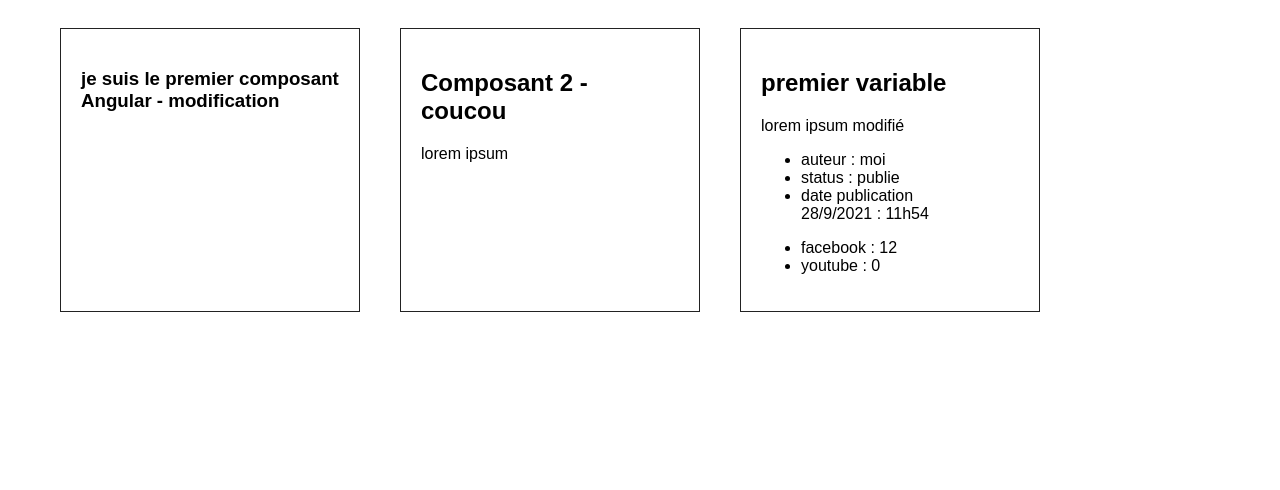
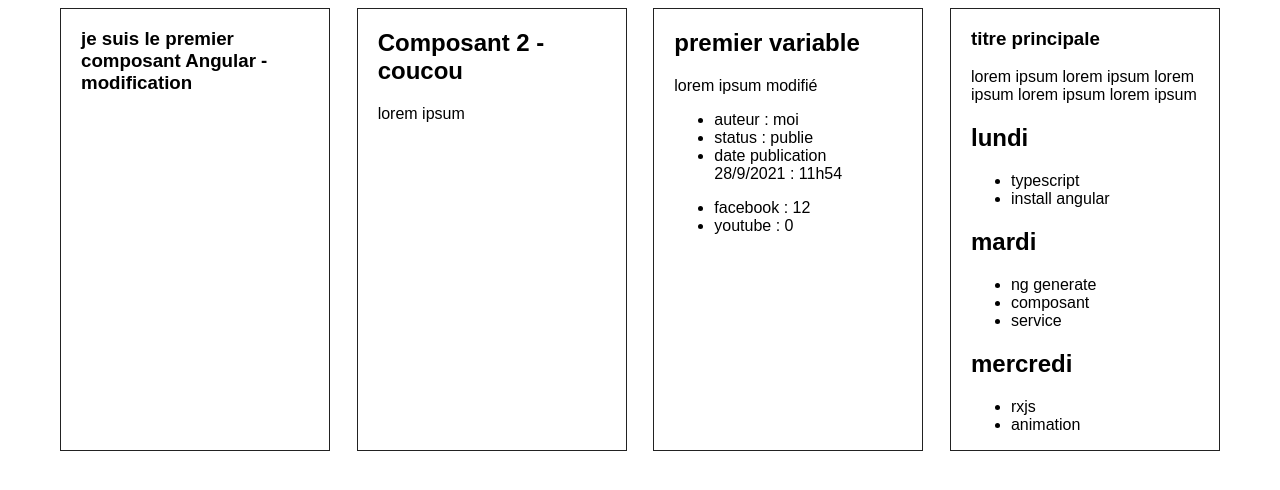
Before and after one commit to webdevproformation/angular-3wa-sept21, an Angular app in the folder semaine2/: page / in a window 1280 px wide. Shown: the top 490 px of the page. Built offline with nearby package versions, Linux system fonts and the light colour scheme.

Commit message:
correction

```diff
--- a/semaine2/src/app/app.component.css
+++ b/semaine2/src/app/app.component.css
@@ -8,13 +8,12 @@
 }
 .row{
     display: flex;
-    margin: 0 -20px;
     flex-wrap: wrap;
+    justify-content: space-between;
 }
 .row > * {
-    margin:20px;
-    padding:20px;
-    width: 25%;
+    width: calc(25% - 20px);
+    padding: 0 20px;
+    border:1px solid #222;
     box-sizing: border-box;
-    border:1px solid #222;
 }
--- a/semaine2/src/app/app.component.ts
+++ b/semaine2/src/app/app.component.ts
@@ -13,6 +13,9 @@ import { Component } from '@angular/core';
       <article>
         <neuf></neuf>
       </article>
+      <article>
+        <dix></dix>
+      </article>
     </section>
   </div>`,
   styleUrls: ['./app.component.css']
--- a/semaine2/src/app/app.module.ts
+++ b/semaine2/src/app/app.module.ts
@@ -11,6 +11,7 @@ import { SixComponent } from './jour2/six.component';
 import { SeptComponent } from './jour2/sept.component';
 import { HuitComponent } from './jour2/huit.component';
 import { NeufComponent } from './jour2/neuf.component';
+import { DixComponent } from './dix.component';
 
 
 @NgModule({
@@ -24,7 +25,8 @@ import { NeufComponent } from './jour2/neuf.component';
     SixComponent,
     SeptComponent,
     HuitComponent,
-    NeufComponent // rdv 11h15 @ toute suite !!
+    NeufComponent,
+    DixComponent // rdv 11h15 @ toute suite !!
   ],
   imports: [
     BrowserModule
--- /dev/null
+++ b/semaine2/src/app/dix.component.ts
@@ -0,0 +1,66 @@
+import { Component, OnInit } from '@angular/core';
+
+interface PlanningInterface {
+  lundi : Array<string>,
+  mardi : Array<string>,
+  mercredi : Array<string>
+}
+
+@Component({
+  selector: 'dix',
+  template: `
+    <h1>{{ titre }}</h1>
+    <p>{{ generateP(5) }}</p>
+    <h2>lundi</h2>
+    <ul>
+        <li>{{ planning.lundi[0]}}</li>
+        <li>{{ planning.lundi[1]}}</li>
+    </ul>
+    <h2>mardi</h2>
+    <ul>
+        <li>{{ planning.mardi[0]}}</li>
+        <li>{{ planning.mardi[1]}}</li>
+        <li>{{ planning.mardi[2]}}</li>
+    </ul>
+    <h2>mercredi</h2>
+    <ul>
+        <li>{{ planning.mercredi[0]}}</li>
+        <li>{{ planning.mercredi[1]}}</li>
+    </ul>
+  `,
+  styles: [
+  ]
+})
+export class DixComponent implements OnInit {
+  public titre : string = "titre principale" ;
+  public planning : PlanningInterface = {
+      lundi : [ "typescript" , "install angular"],
+      mardi : [ "ng generate" , "composant" , "service"],
+      mercredi : [ "rxjs" , "animation" ]
+  }
+  public  p : string = "lorem ipsum" ;
+
+  public generateP(nbRepetition : number) : string {
+    let resultat = "";
+    for(let i = 0 ; i < nbRepetition ; i++){
+      resultat += `${this.p } `;
+    }
+    return resultat;
+  }
+
+  /* public generatePlanning() :string{
+    let planning = "";
+    for(let jour  in this.planning){
+      planning += "<h2>"+jour+"</h2>";
+      planning += "<ul>";
+      planning += "</ul>";
+    }
+    return planning ;
+  } */
+
+  constructor() { }
+
+  ngOnInit(): void {
+  }
+
+}
```
Also changed, not shown: 2 other files (tests, documents, lock files or other folders).
